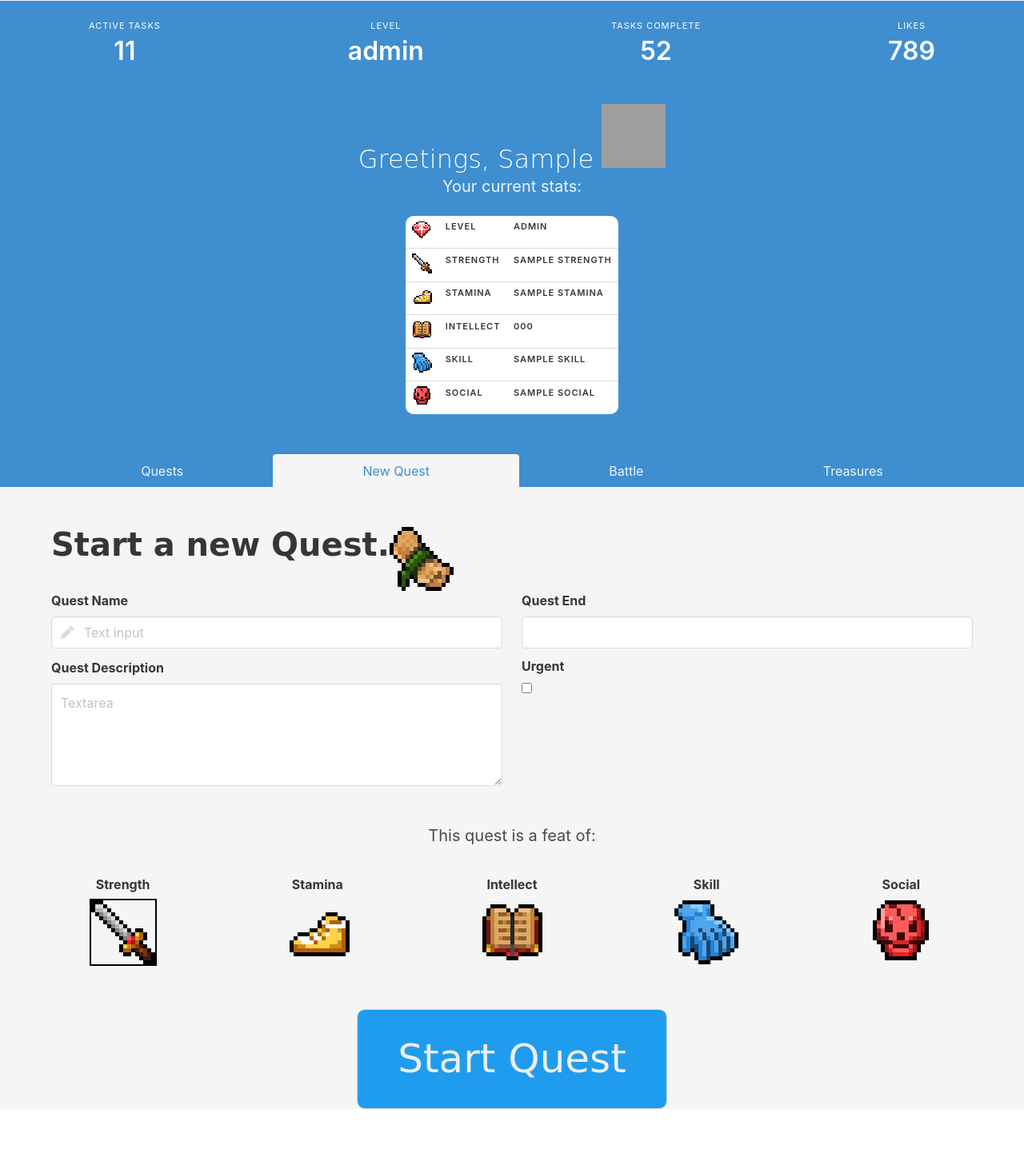
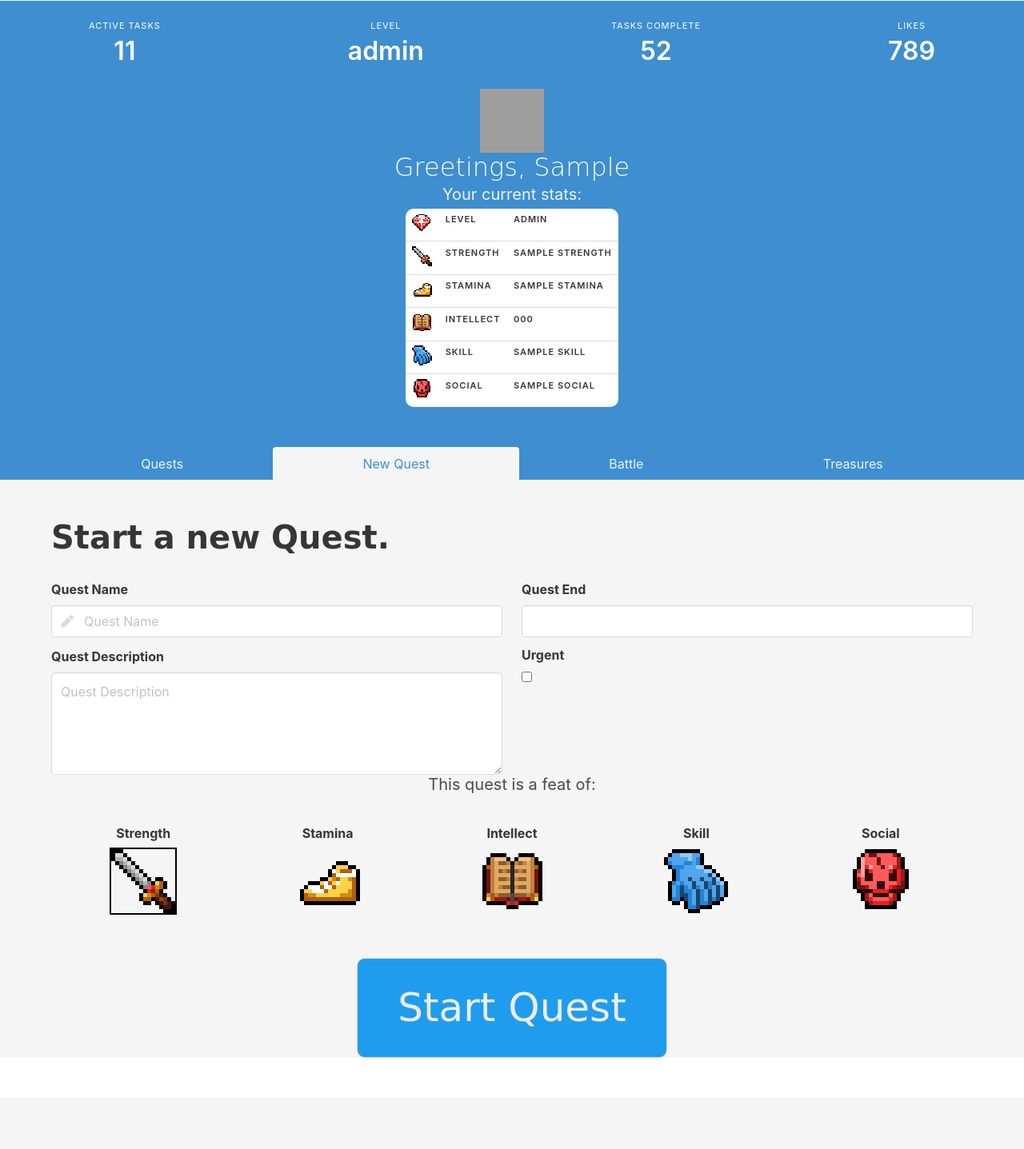
Before and after one commit to shepuk/Project3-Taskventure, a Flask app: page /create_task in a window 1280 px wide. Shown: the part 89-1526 px from the top of the page at 80% size. After the commit the page ends 1412 px from the top, so only its background shows below. Run offline with Flask 2, Linux system fonts and the light colour scheme; the visitor is signed in with stand-in values (Sample User, id 1); a database or web service that is not in the repository returns one stand-in record (values such as "Sample title"); some libraries are stand-ins or nearby versions; some web fonts are replaced; grey boxes are pictures that could not be loaded.

Commit message:
Add create quest functionality and style create and list pages

```diff
--- a/app.py
+++ b/app.py
@@ -139,12 +139,13 @@ def create_task():
             "due_date": request.form.get("due_date"),
             "stat_increase": request.form.get("stat_increase"),
             "created_by": session["user"],
-            "task_level": request.form.get("task_level"),
+            #"task_level": request.form.get("task_level"),
             "is_completed": "no"
         }
         mongo.db.tasks.insert_one(task)
         flash("New Quest Added")
-        return redirect(url_for("profile"))
+        return redirect(url_for(
+                    "profile_tasks", username=session["user"]))
 
     return render_template("create_task.html",
                             username=username,
--- a/static/css/style.css
+++ b/static/css/style.css
@@ -21,7 +21,8 @@ img {
     font-weight: 300;
     display: flex;
     align-items: center;
-    display: inline-table;
+    display: flex;
+    flex-direction: column-reverse;
 }
 
 table {
@@ -51,7 +52,13 @@ table {
 }
 
 .card-header {
-    border-bottom: 1px solid #ededed;
+    background-color: #3e8ed0;
+    color: #fff;
+    letter-spacing: 1px;
+}
+
+.card-header-title {
+    color: #fff;
 }
 
 .card-header-icon {
@@ -62,6 +69,18 @@ table {
     font-size: 11px;
     letter-spacing: 1px;
     text-transform: uppercase;
+}
+
+.task_stat_display img {
+    float: right;
+    height: 50px;
+    width: auto;
+    margin-top: -20px;
+}
+
+.date_display {
+    font-size: 0.9em;
+    color: rgb(122, 122, 122);
 }
 
 .notification {
@@ -83,12 +102,6 @@ table {
     margin-top: 50px;
 }
 
-.subtitle.is-5 {
-    display: flex;
-    justify-content: center;
-    margin-top: 50px;
-}
-
 .button.credentials {
     display: flex;
     margin: auto;
@@ -97,6 +110,10 @@ table {
 
 .hero {
     padding-top: 25px;
+}
+
+.hero-body {
+    padding: 5px!important;
 }
 
 .new-task-form {
@@ -110,6 +127,11 @@ table {
 
 .new-quest-title {
     display: flex;
+}
+
+.subtitle {
+    display: flex;
+    justify-content: center;
 }
 
 .attribute-selector {
@@ -356,7 +378,7 @@ table {
     }
 
     .attribute-selector img {
-        width: 30px;
+        width: 60px;
         height: auto;
     }
 
--- a/static/js/script.js
+++ b/static/js/script.js
@@ -11,12 +11,12 @@ $(document).ready(function () {
 
   $(function () {
     $("#datepicker").datepicker({
-      dateFormat: 'dd M, yy',
+      dateFormat: 'dd MM, yy',
       minDate: -60,
       maxDate: "+24M"
     });
     $("#format").on("change", function () {
-      $("#datepicker").datepicker("option", "dateFormat", 'dd mm, yy');
+      $("#datepicker").datepicker("option", "dateFormat", 'dd MM, yy');
     });
   });
 
--- a/templates/create_task.html
+++ b/templates/create_task.html
@@ -115,19 +115,18 @@
   </div>
 </section>
 
-<form>
+<form method="POST" action="{{ url_for('create_task') }}">
 
   <div class="container new-task-form">
     <span class="new-quest-title">
       <h2 class="title is-2">Start a new Quest. </h2>
-      <img src="{{ url_for('static', filename='/images/ui/scroll.png') }}" alt="" srcset="">
     </span>
     <div class="columns">
       <div class="column">
         <div class="field">
           <label class="label">Quest Name</label>
           <div class="control field has-icons-left">
-            <input class="input" type="text" placeholder="Text input">
+            <input class="input" name="task_name" type="text" placeholder="Quest Name" required>
             <span class="icon is-left">
               <i class="fa-solid fa-pen"></i>
             </span>
@@ -137,7 +136,7 @@
         <div class="field">
           <label class="label">Quest Description</label>
           <div class="control">
-            <textarea class="textarea" placeholder="Textarea"></textarea>
+            <textarea class="textarea" name="task_description" placeholder="Quest Description" required></textarea>
           </div>
         </div>
       </div>
@@ -145,12 +144,12 @@
 
         <div class="field has-icons-left">
           <label class="label">Quest End</label>
-          <input class="input" type="text" id="datepicker" size="40">
+          <input class="input" type="text" name="due_date" id="datepicker" size="40" type="date" onkeydown="return false" required>
         </div>
 
         <label class="checkbox">
           <label class="label">Urgent</label>
-          <input type="checkbox">
+          <input type="checkbox" name="is_urgent">
         </label>
 
       </div>
@@ -158,41 +157,41 @@
   </div>
 
 
-    <div class="container is-fluid is-centered">
-      <h5 class="subtitle is-5">This quest is a feat of:</h5>
+    <div class="container is-centered">
+      <h5 class="subtitle">This quest is a feat of:</h5>
         <div class="columns attribute-selector is-centered is-mobile">
         <div class="column is-one-fifth">
         <label>
           <label class="label">Strength</label>
-          <input type="radio" name="character" value="strength" checked>
+          <input type="radio" name="stat_increase" value="strength" checked>
           <img src="{{ url_for('static', filename='/images/attributes/strength.png') }}" alt="" srcset="">
         </label>
         </div>
         <div class="column is-one-fifth">
         <label>
           <label class="label">Stamina</label>
-          <input type="radio" name="character" value="stamina">
+          <input type="radio" name="stat_increase" value="stamina">
           <img src="{{ url_for('static', filename='/images/attributes/stamina.png') }}" alt="" srcset="">
         </label>
       </div>
         <div class="column is-one-fifth">
         <label>
           <label class="label">Intellect</label>
-          <input type="radio" name="character" value="intellect">
+          <input type="radio" name="stat_increase" value="intellect">
           <img src="{{ url_for('static', filename='/images/attributes/intellect.png') }}" alt="" srcset="">
         </label>
       </div>
         <div class="column is-one-fifth">
         <label>
           <label class="label">Skill</label>
-          <input type="radio" name="character" value="skill">
+          <input type="radio" name="stat_increase" value="skill">
           <img src="{{ url_for('static', filename='/images/attributes/skill.png') }}" alt="" srcset="">
         </label>
       </div>
         <div class="column is-one-fifth">
         <label>
           <label class="label">Social</label>
-          <input type="radio" name="character" value="social">
+          <input type="radio" name="stat_increase" value="social">
           <img src="{{ url_for('static', filename='/images/attributes/social.png') }}" alt="" srcset="">
         </label>
       </div>
--- a/templates/profile_tasks.html
+++ b/templates/profile_tasks.html
@@ -127,9 +127,10 @@
             </header>
             <div class="card-content">
               <div class="content">
+                <span class="task_stat_display"><img src="{{ url_for('static', filename='/images/attributes/' + task.stat_increase + '.png') }}" alt="Image showing which character attribute will be increased by this task"></span>
+                <em class="date_display">Quest Ends {{task.due_date }}</em>
+                <br>
                 {{ task.task_description }}
-                <br>
-                {{task.due_date }}
               </div>
             </div>
             <footer class="card-footer">
```
